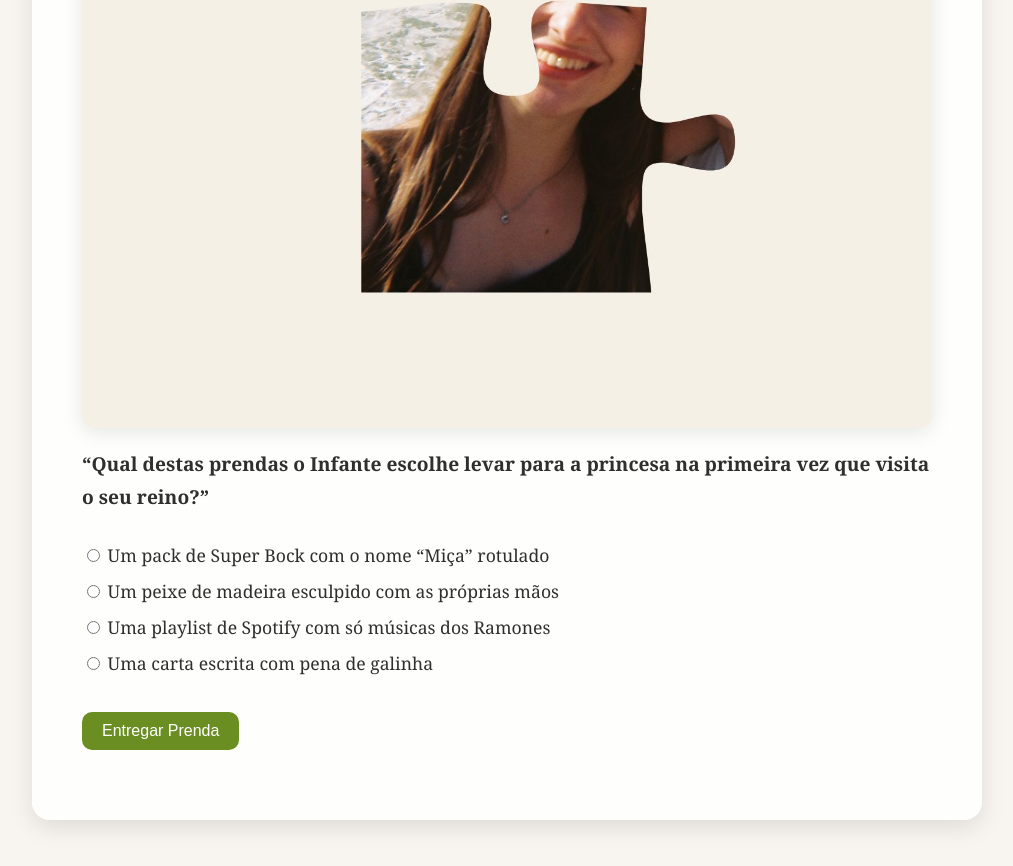
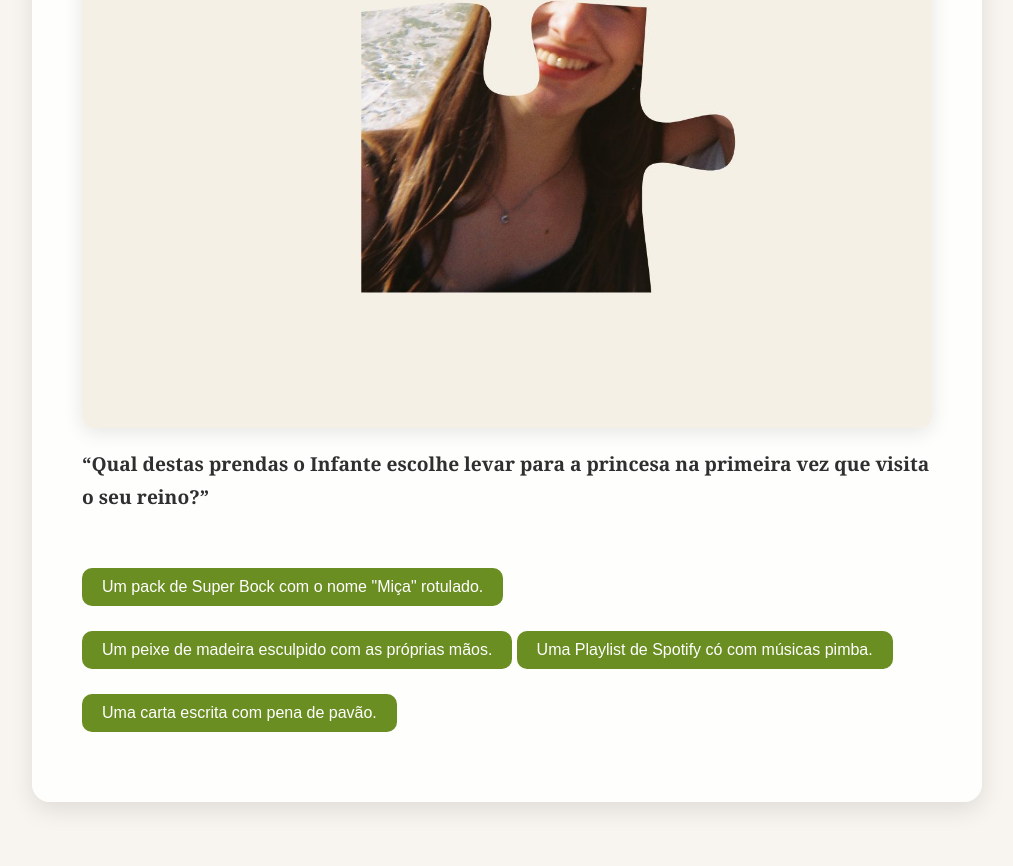
Before and after one commit to cmeirelesm216/anacleto-medieval, a plain HTML site: page pagina5.html in a window 1280 px wide. Shown: the part 1190-2056 px from the top of the page, without its empty margins (133-1146 px from the left). Drawn offline with Linux system fonts and the light colour scheme.

Commit message:
pagina5.html

```diff
--- a/pagina5.html
+++ b/pagina5.html
@@ -76,14 +76,11 @@
     <p><strong>“Qual destas prendas o Infante escolhe levar para a princesa na primeira vez que visita o seu reino?”</strong></p>
 
     <div class="quiz">
-      <form id="giftForm">
-        <label><input type="radio" name="gift" value="0"> Um pack de Super Bock com o nome “Miça” rotulado</label>
-        <label><input type="radio" name="gift" value="1"> Um peixe de madeira esculpido com as próprias mãos</label>
-        <label><input type="radio" name="gift" value="0"> Uma playlist de Spotify com só músicas dos Ramones</label>
-        <label><input type="radio" name="gift" value="0"> Uma carta escrita com pena de galinha</label>
-        <button type="button" onclick="checkGift()">Entregar Prenda</button>
-        <div class="feedback" id="feedback"></div>
-      </form>
+      <button onclick="checkAnswer(false)">Um pack de Super Bock com o nome "Miça" rotulado.</button>
+      <button onclick="checkAnswer(true)">Um peixe de madeira esculpido com as próprias mãos.</button>
+      <button onclick="checkAnswer(false)">Uma Playlist de Spotify có com músicas pimba.</button>
+      <button onclick="checkAnswer(false)">Uma carta escrita com pena de pavão.</button>
+      <div class="feedback" id="feedback"></div>
     </div>
   </div>
 
```
